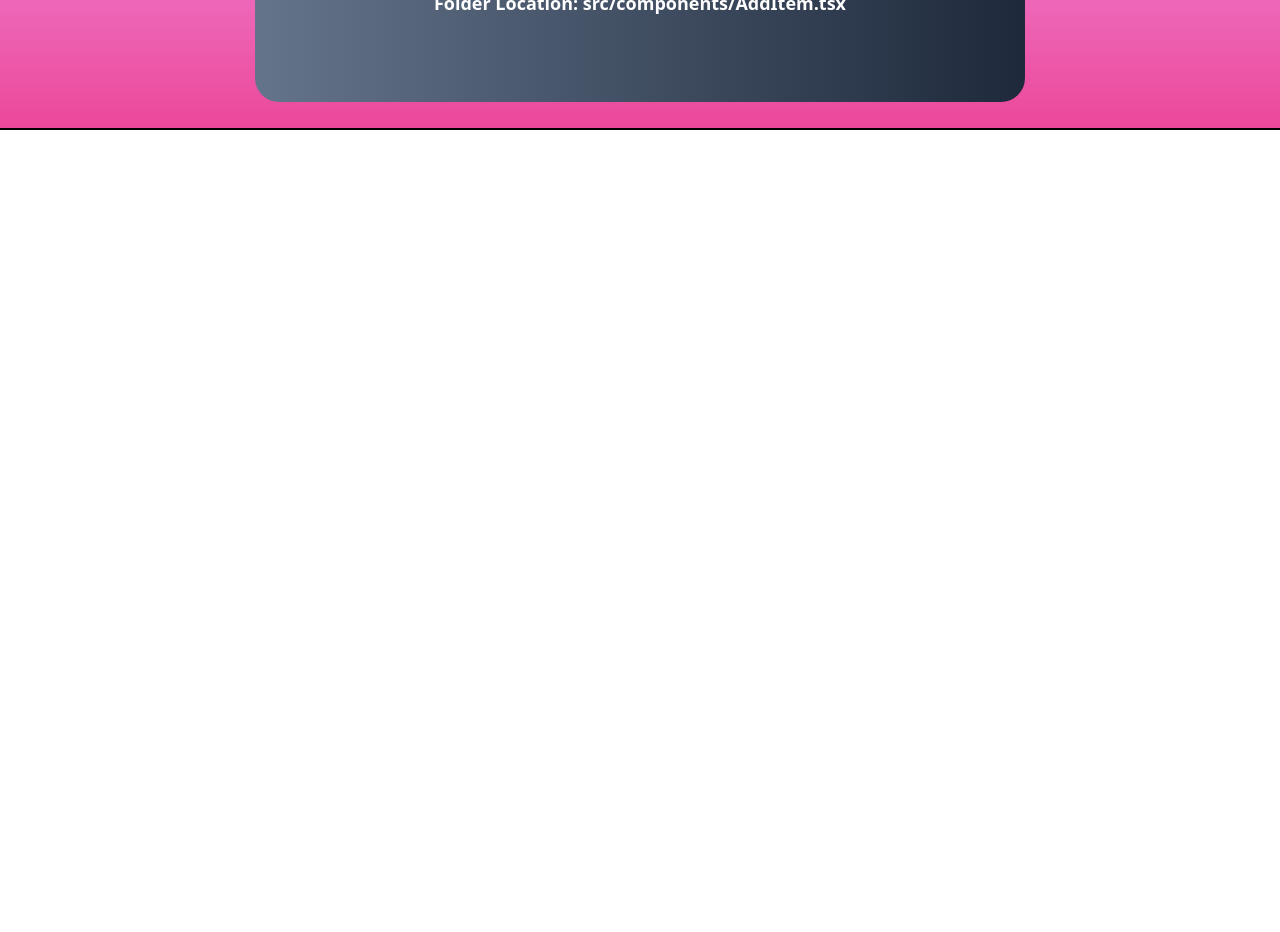
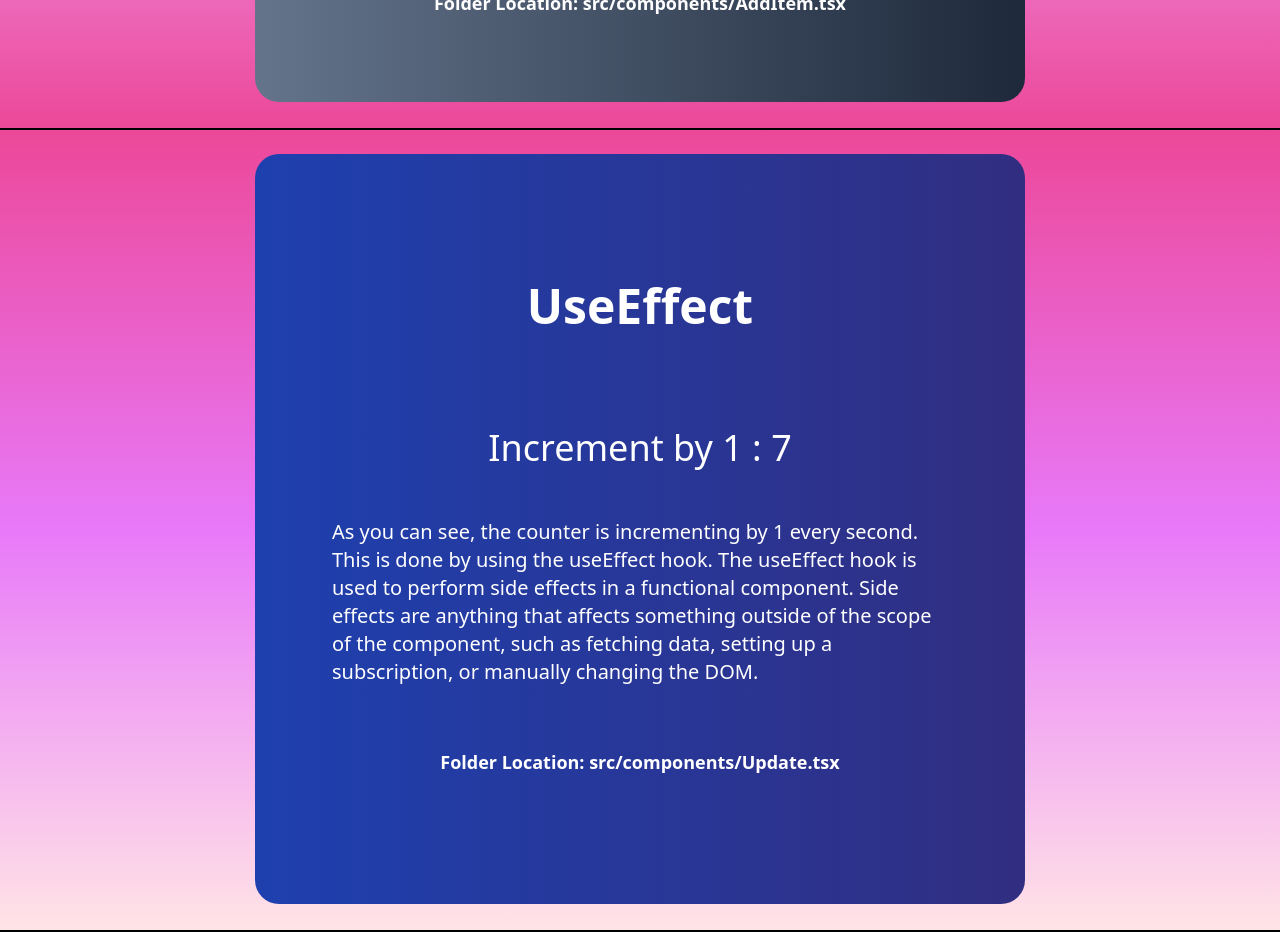
Before and after one commit to SAF2k/react-hook-learn, a React (Vite) app: page / in a window 1280 px wide. Shown: the part 3880-4812 px from the top of the page. Before the commit the page ends 4010 px from the top, so only its background shows below. Built offline with nearby package versions, Linux system fonts and the light colour scheme.

Commit message:
added AutoCounter

```diff
--- a/src/App.tsx
+++ b/src/App.tsx
@@ -3,6 +3,7 @@ import Name from "./components/Name";
 import CounterTwo from "./components/CounterTwo";
 import Home from "./components/Home";
 import AddItem from "./components/AddItem";
+import AutoCounter from "./components/AutoCounter";
 
 function App() {
   return (
@@ -13,6 +14,7 @@ function App() {
         <CounterTwo />
         <Name />
         <AddItem />
+        <AutoCounter />
       </div>
     </>
   );
--- /dev/null
+++ b/src/components/AutoCounter.tsx
@@ -0,0 +1,42 @@
+import { useState, useEffect, } from "react";
+import Container from "./Container";
+
+
+const AutoCounter = () => {
+    const [count, setCount] = useState(0);
+
+    useEffect(() => {
+     setTimeout(() => {
+         setCount((prevCount) => prevCount + 1);
+     }, 1000);
+    }, [count])
+
+  return (
+    <>
+      <Container
+        BackgroundColor="bg-gradient-to-b from-pink-500 via-fuchsia-400 to-rose-100"
+        ContainerColor="text-white bg-gradient-to-r from-blue-800 to-indigo-900"
+        header="UseEffect"
+      >
+        <div className="flex items-center flex-col gap-5 rounded-xl">
+          <h2 className="text-4xl">Increment by 1 : {count}</h2>
+        </div>
+
+        <p className="text-xl w-[calc(100%-20%)]">
+          As you can see, the counter is incrementing by 1 every second. This is
+          done by using the useEffect hook. The useEffect hook is used to
+          perform side effects in a functional component. Side effects are
+          anything that affects something outside of the scope of the component,
+          such as fetching data, setting up a subscription, or manually changing
+          the DOM.
+        </p>
+        <p className="text-lg font-semibold pt-3">
+          Folder Location: src/components/Update.tsx
+        </p>
+      </Container>
+      <div className="border-b-2 border-black"></div>
+    </>
+  );
+};
+
+export default AutoCounter;
```
